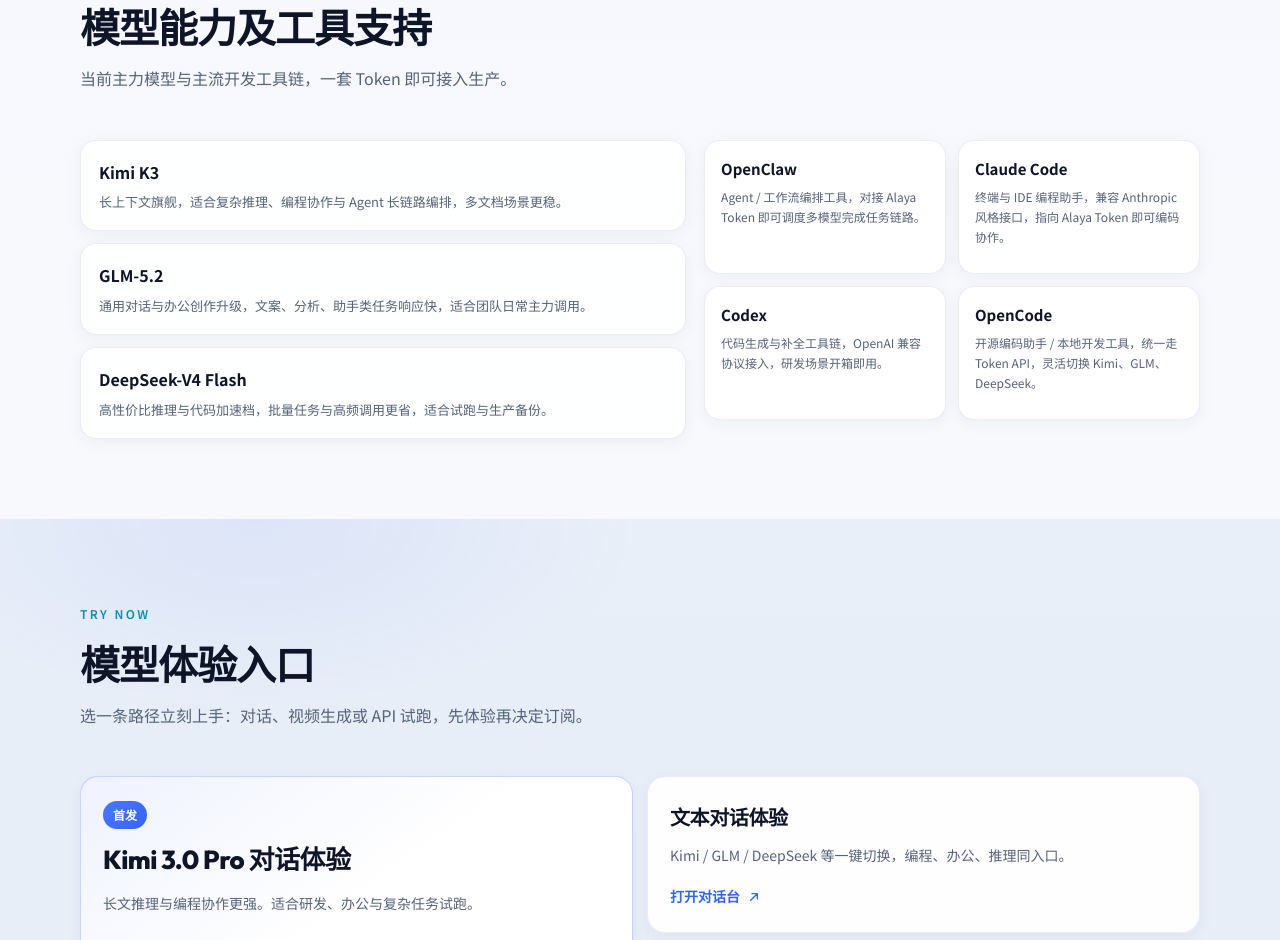
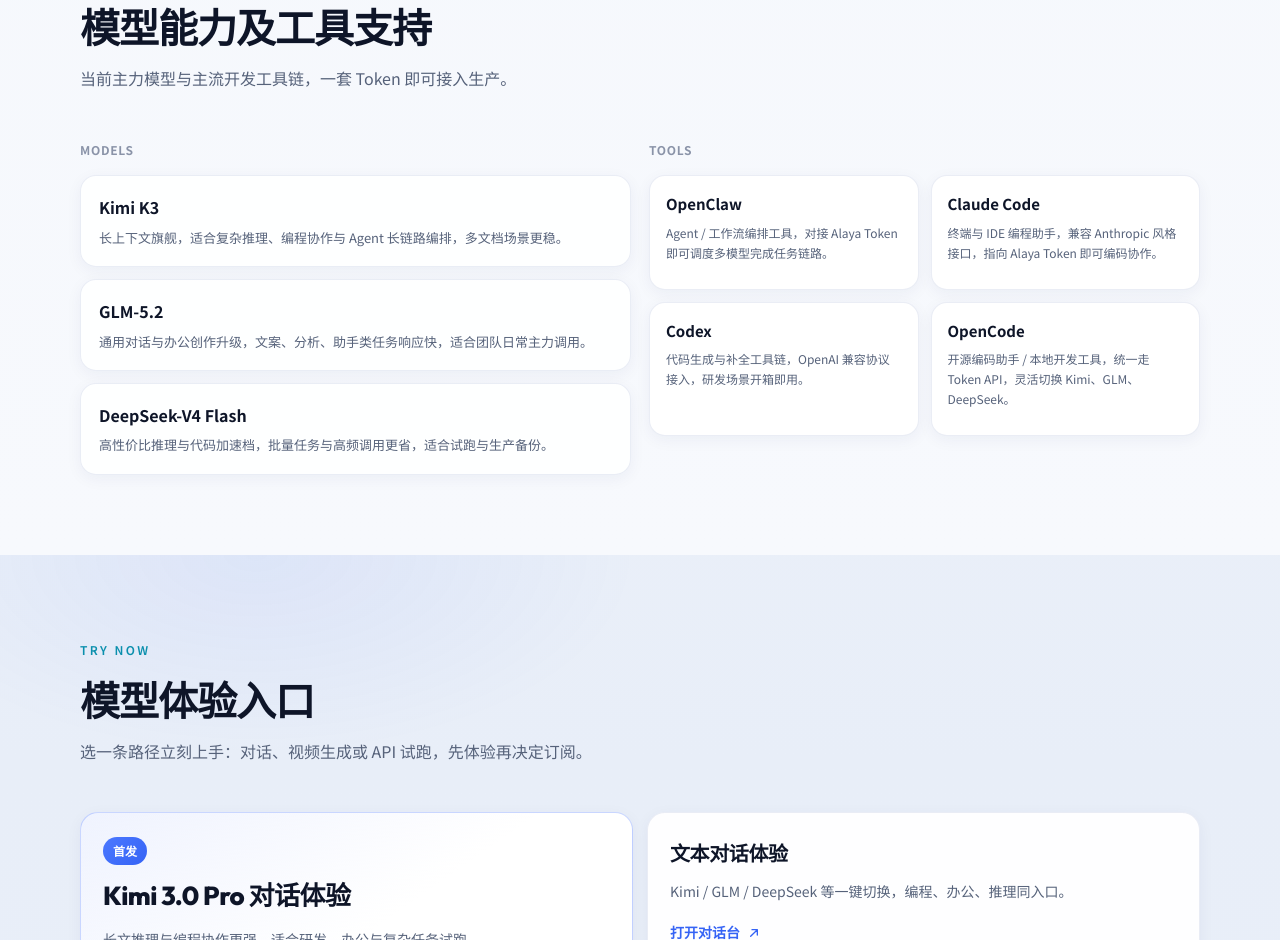
Before and after one commit to wangshihui4636/alaya-token2, a plain HTML site: page alayaToken.html in a window 1280 px wide. Shown: the part 1669-2609 px from the top of the page. Drawn offline with Linux system fonts and the light colour scheme.

```diff
--- a/alaya-token.css
+++ b/alaya-token.css
@@ -311,9 +311,29 @@
 
 .at-cap-tools {
   display: grid;
-  grid-template-columns: 1.1fr 0.9fr;
+  grid-template-columns: 1fr 1fr;
   gap: 18px;
   align-items: start;
+}
+
+.at-cap-tools .at-cap-list::before,
+.at-tools-mini::before {
+  display: block;
+  font-size: 12px;
+  font-weight: 700;
+  letter-spacing: 0.06em;
+  text-transform: uppercase;
+  color: var(--text-dim);
+  margin-bottom: 4px;
+  grid-column: 1 / -1;
+}
+
+.at-cap-tools .at-cap-list::before {
+  content: "Models";
+}
+
+.at-tools-mini::before {
+  content: "Tools";
 }
 
 /* —— 3. Experience entry —— */
```
